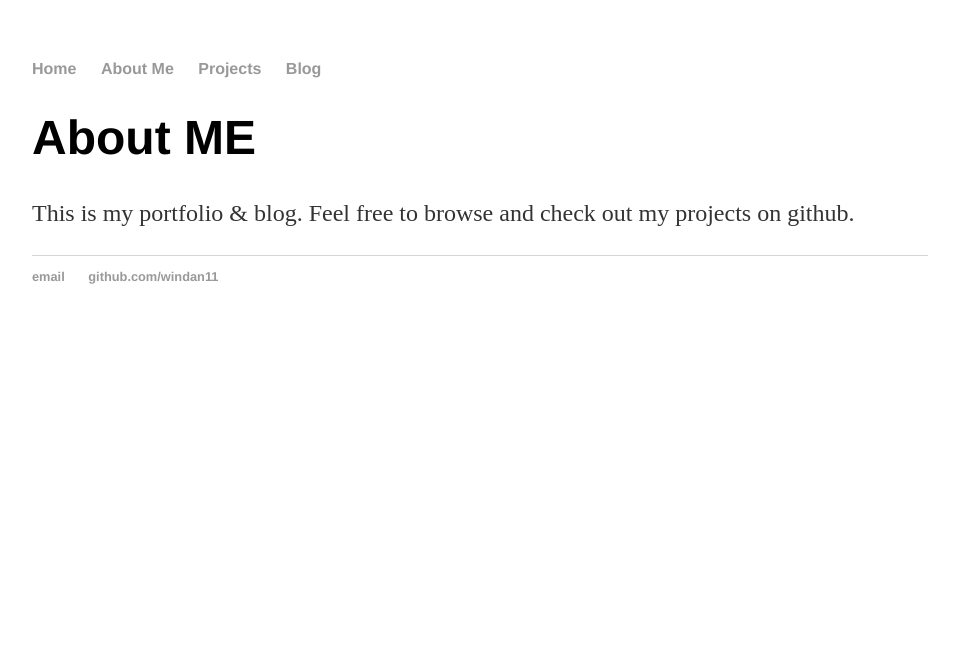
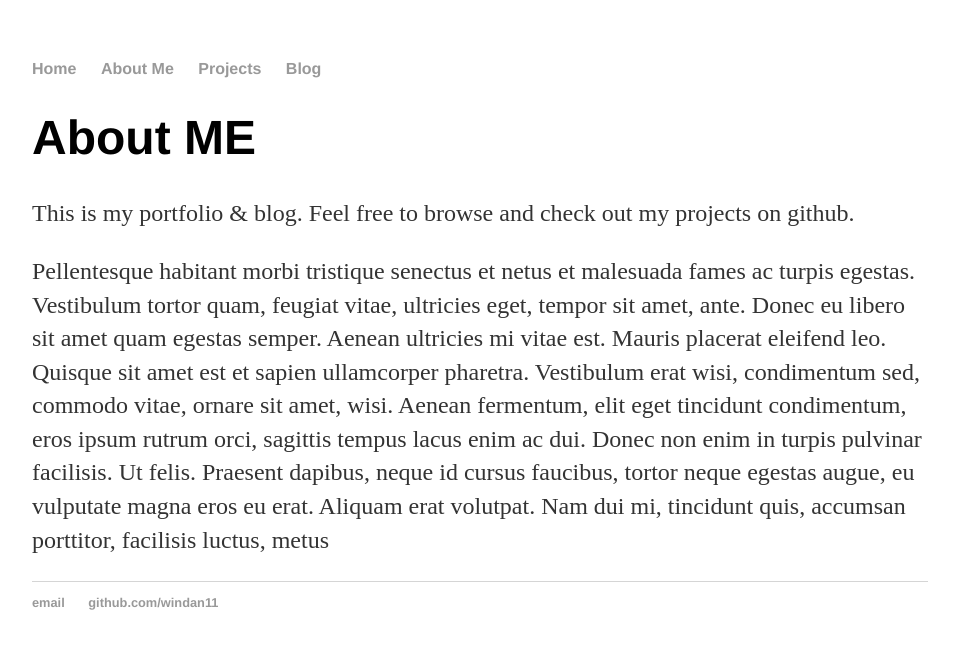
Before and after one commit to windan11/windan11.github.io, a Jekyll site: the page built from about/index.html, in a window 1280 px wide. Shown: the top 649 px of the page, without its empty margins (160-1119 px from the left). Built offline with Jekyll 4.4.1, drawn with Linux system fonts in a browser that asks for light colours.

Commit message:
Update index.html

```diff
--- a/about/index.html
+++ b/about/index.html
@@ -4,5 +4,5 @@
 ---
 <div class="blurb">
 	<h1>About ME</h1>
-	<p>This is my portfolio & blog. Feel free to browse and check out my projects on github. </p>
+	<p>This is my portfolio & blog. Feel free to browse and check out my projects on github. <p>Pellentesque habitant morbi tristique senectus et netus et malesuada fames ac turpis egestas. Vestibulum tortor quam, feugiat vitae, ultricies eget, tempor sit amet, ante. Donec eu libero sit amet quam egestas semper. Aenean ultricies mi vitae est. Mauris placerat eleifend leo. Quisque sit amet est et sapien ullamcorper pharetra. Vestibulum erat wisi, condimentum sed, commodo vitae, ornare sit amet, wisi. Aenean fermentum, elit eget tincidunt condimentum, eros ipsum rutrum orci, sagittis tempus lacus enim ac dui. Donec non enim in turpis pulvinar facilisis. Ut felis. Praesent dapibus, neque id cursus faucibus, tortor neque egestas augue, eu vulputate magna eros eu erat. Aliquam erat volutpat. Nam dui mi, tincidunt quis, accumsan porttitor, facilisis luctus, metus</p></p>
 </div>
```
